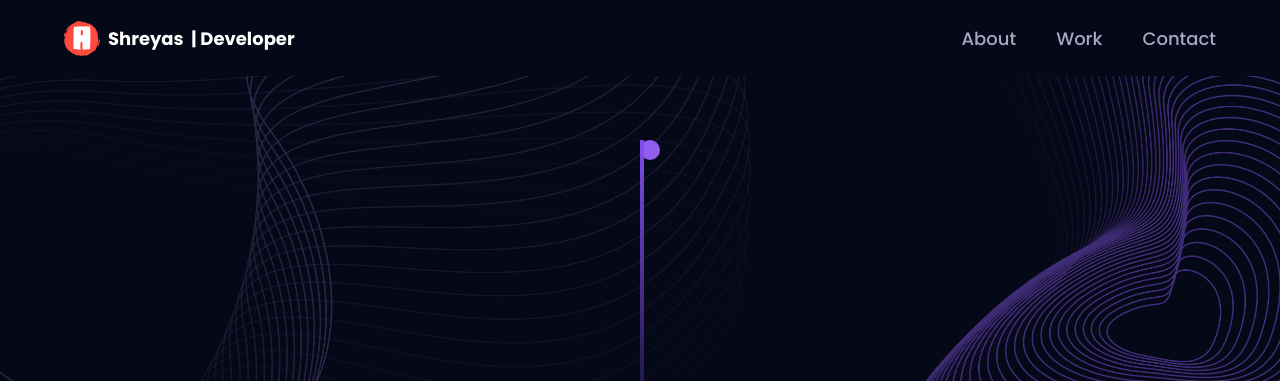
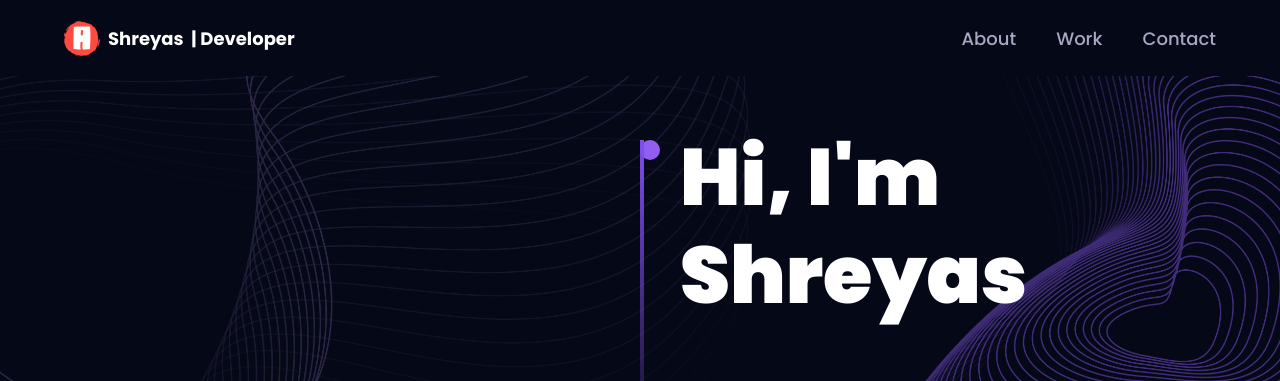
Before and after one commit to 4shreyas5/Portfolio-Website, a React (Vite) app: page / in a window 1280 px wide. Shown: the top 381 px of the page. Built offline with nearby package versions, Linux system fonts and the light colour scheme.

Commit message:
Head Text added

```diff
--- a/src/components/Hero.jsx
+++ b/src/components/Hero.jsx
@@ -11,13 +11,13 @@ const Hero = () => {
         <div className='flex flex-col justify-center items-center mt-5'>
           <div className='w-5 h-5 rounded-full bg-[#915eef]'>
             <div className='w-1 sm:h-80 h-40 violet-gradient'>
-
             </div>
-
           </div>
-
         </div>
-
+        <div>
+          <h1 className={`${styles.heroHeadText} text-white`}>Hi, I'm <span className='test-[#915eef]'>Shreyas</span></h1>
+          <p></p>
+        </div>
       </div>
     </section>
   )
```
